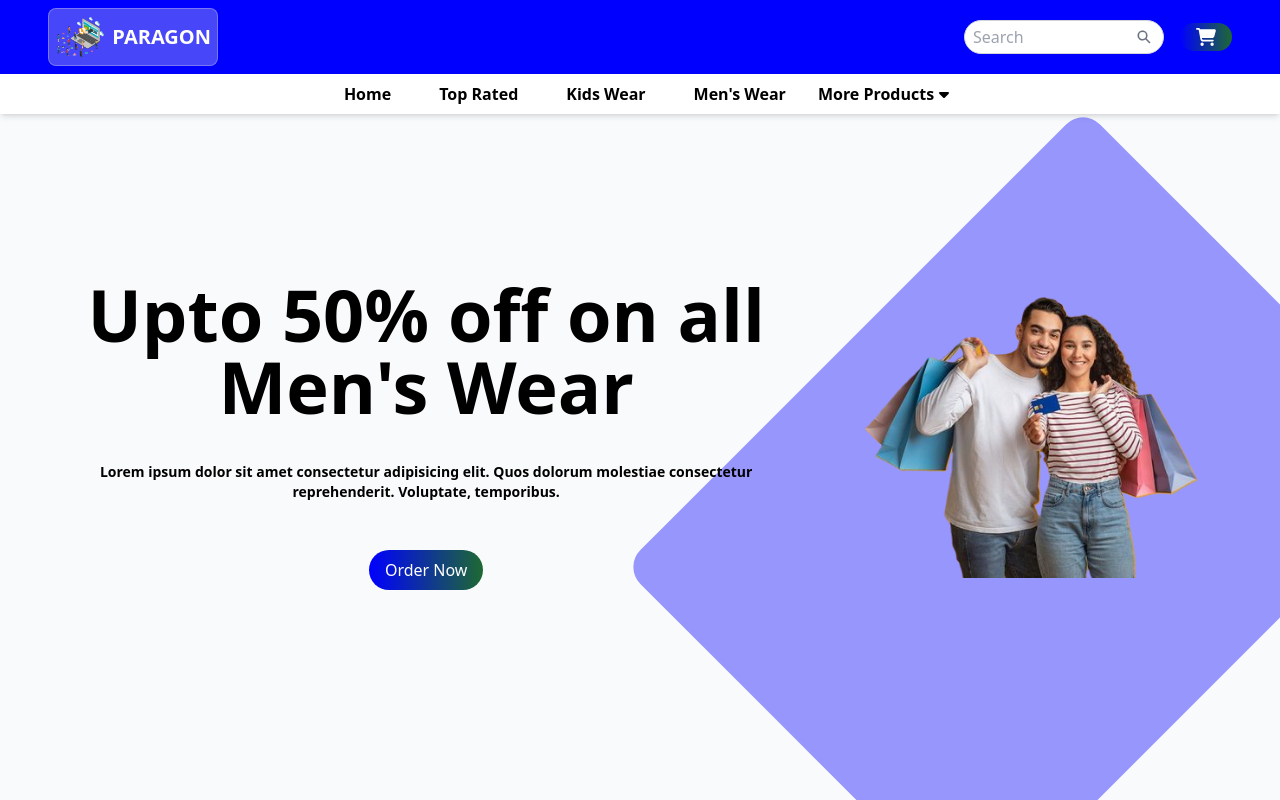
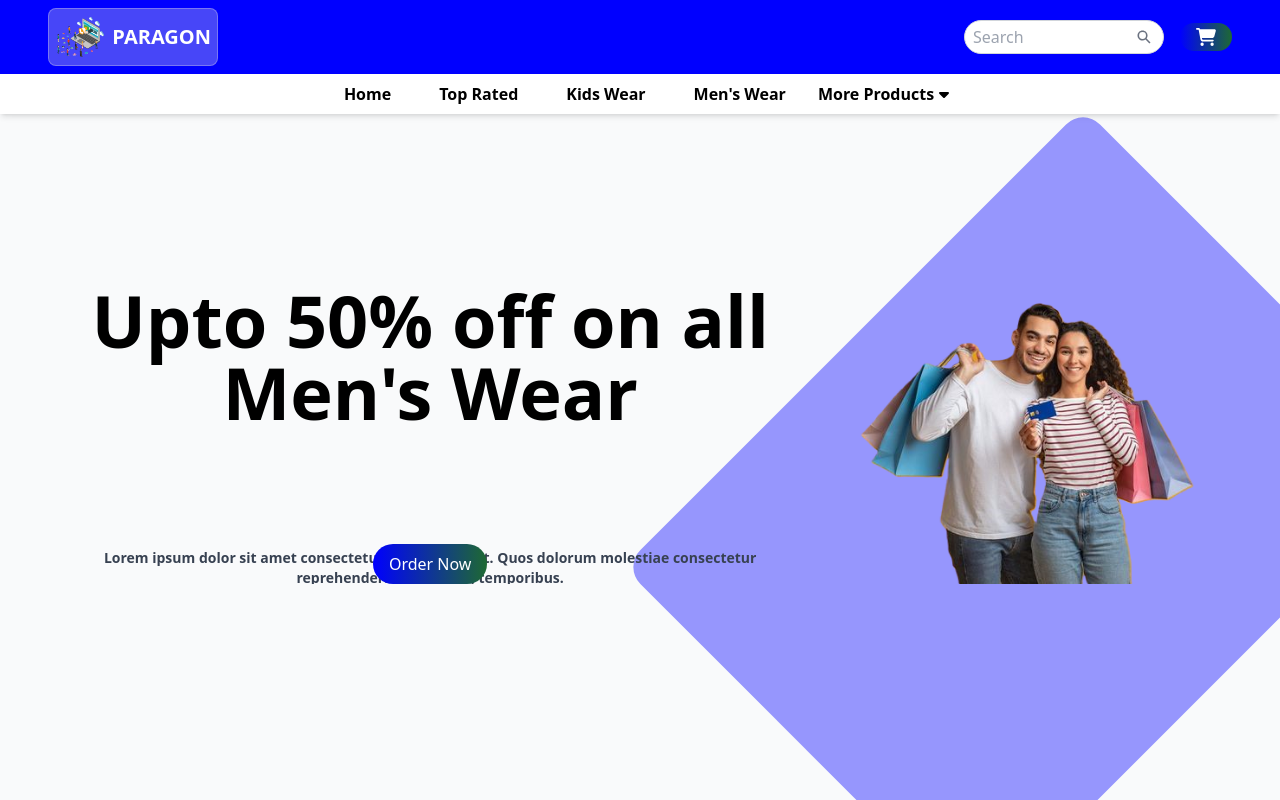
Before and after one commit to Collinto/Paragon, a React (Vite) app: page / in a window 1280 px wide. Shown: the top 800 px of the page. Built offline with nearby package versions, Linux system fonts and the light colour scheme.

Commit message:
improved ui

```diff
--- a/src/components/Hero/Hero.jsx
+++ b/src/components/Hero/Hero.jsx
@@ -30,14 +30,14 @@ const Hero = ({ handleOrderPopUp }) => {
     ];
 
   return (
-    <div className='overflow-hidden h-[100vh] sm:min-h-[100px] bg-gray-50 flex justify-center items-center dark:bg-gray-950 dark:text-white duration-200 relative pb-0'>
+    <div className='overflow-hidden h-[100vh] sm:min-h-[650px] bg-gray-50 flex justify-center items-center dark:bg-gray-950 dark:text-white duration-200 relative pb-0'>
         {/* Background pattern */}
         {/* <div className='h-[300px] w-[300px] lg:bg-primary/40 right-[8rem] absolute -bottom-36 rounded-b-[200px] rounded-r-[200px] sm:bg-primary/10 rotate-[45deg] -z-9'>
         </div> */}
         <div className='h-[650px] w-[500px] bg-primary/40 right-0 absolute -top-3/2 rounded-3xl rotate-[45deg] -z-9 '>
         </div>
         {/* Hero Section */}
-        <div className="container pb-5 sm:pb-0 -translate-y-30 ">
+        <div className="container pb-5 sm:pb-0 -translate-y-30 " >
              <Carousel autoPlay
                 infiniteLoop
                 showThumbs={false}
@@ -48,28 +48,29 @@ const Hero = ({ handleOrderPopUp }) => {
                 showIndicators={false}
                 className='transform -translate-y-10 sm:-translate-y-20 '>
                 {ImageList.map((data)=>(
-                <div className='flex flex-col-reverse gap-4 justify-around md:flex-row' key={data.id}>
+                <div className='flex flex-col-reverse gap-4 justify-around md:flex-row md:gap-0 ' style={{ zIndex: -100 }} key={data.id}>
                     <div className='flex flex-col justify-between '>
                         <div className=''>
                             {/* text content section */}
-                            <div className='flex flex-col lg:w-[700px] h-[180px] sm:h-[7rem] justify-between '>
+                            <div className='flex flex-col lg:w-[700px] h-[180px] sm:min-h-[2rem] justify-between '>
                                 <h1 data-aos="zoom-out"
                                 data-aos-duraion="500"
-                                data-aos-once="true" className=' text-5xl sm:text-3xl lg:text-7xl text-wrap text-center font-bold mt-0 lg:mb-10'>{data.title}</h1>
+                                data-aos-once="true" className=' text-4xl sm:text-3xl lg:text-7xl text-wrap text-center font-bold mt-0 md:mb-[10px] lg:mb-10 pb-0'>{data.title}</h1>
 
                                 <p
                                 // data-aos="zoom-out"
                                 // data-aos-duraion="500"
                                 // data-aos-delay="100"
-                                className='text-sm font-bold sm:mt-0 mt-20 '>{data.desc}</p>
+                                className='text-sm text-gray-700 font-bold mt-10  lg:mt-20'>{data.desc}</p>
                             </div>
                         </div>
                         <div
-                        data-aos="fade-up"
-                        data-aos-duraion="500"
-                        data-aos-delay="100"
-                        offset='40'>
-                            <button className='bg-gradient-to-r from-primary to-secondary hover:scale-105 duration-200 rounded-full py-2 px-4 text-white mt-40' onClick={()=>{handleOrderPopUp()}}> Order Now      </button>
+                        // data-aos="fade-up"
+                        // data-aos-duraion="200"
+                        // data-aos-delay="1"
+                        // offset='2'
+                        >
+                            <button className='bg-gradient-to-r from-primary to-secondary hover:scale-105 duration-200 rounded-full py-2 px-4 text-white mt-[30px]' onClick={()=>{handleOrderPopUp()}}> Order Now      </button>
                         </div>
                     </div>
 
```
